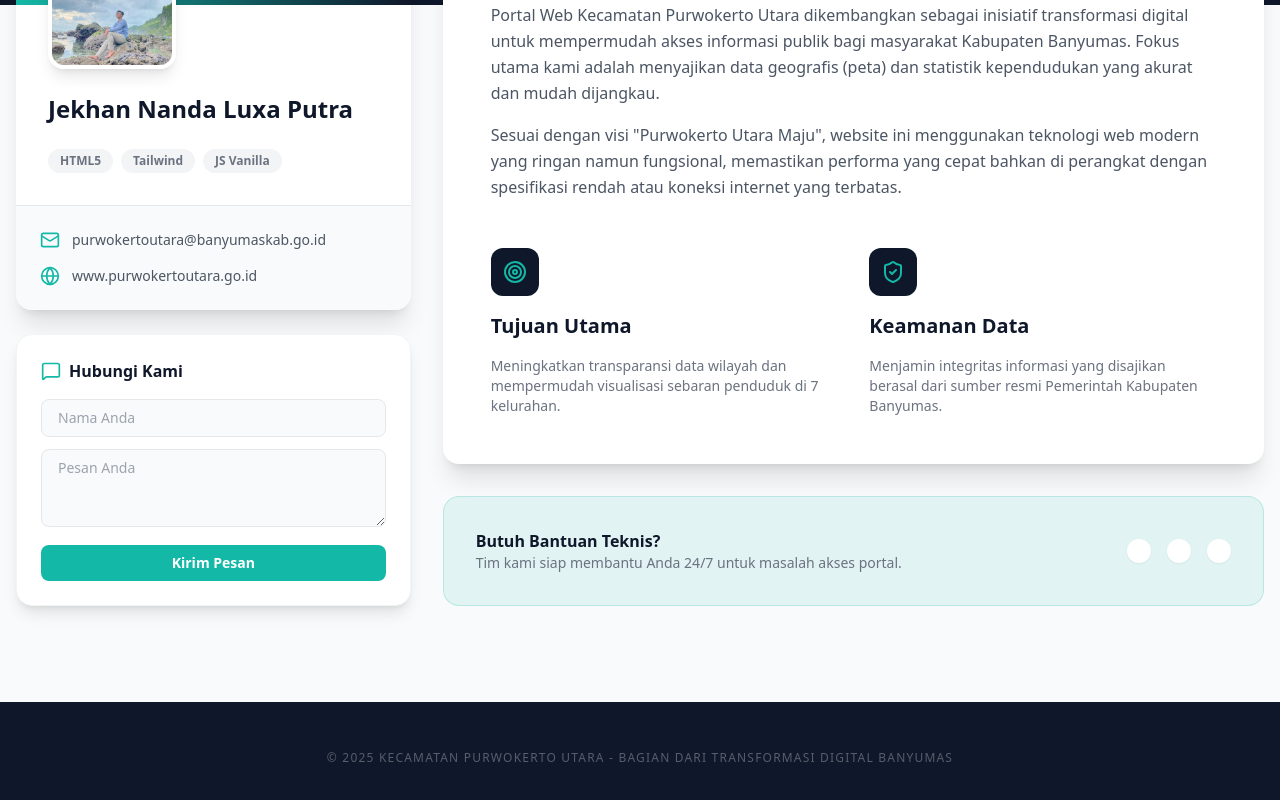
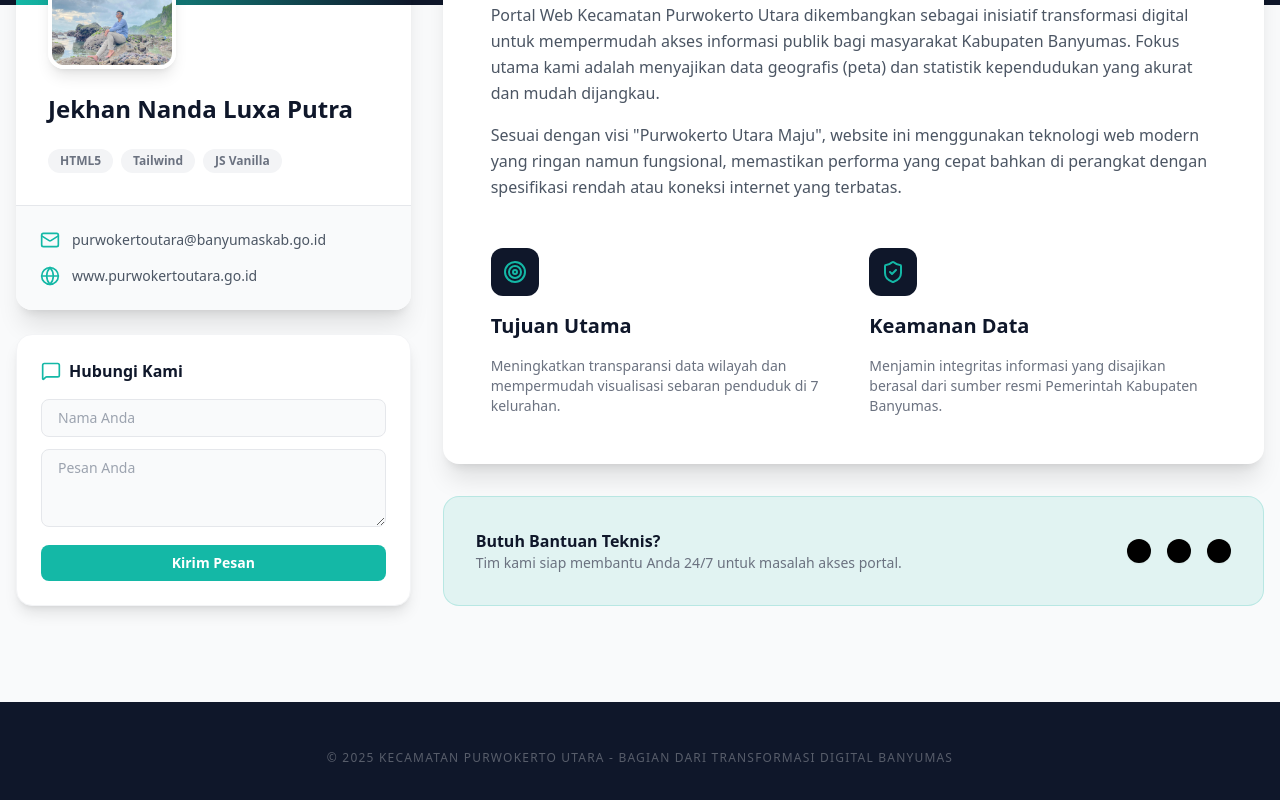
Before and after one commit to jekhanluxap18-tech/webpwtutara-jekhan, a website: page tentang-saya.html in a window 1280 px wide. Shown: the part 396-1196 px from the top of the page. Drawn offline with nearby package versions, Linux system fonts and the light colour scheme.

Commit message:
Update tentang-saya.html

```diff
--- a/tentang-saya.html
+++ b/tentang-saya.html
@@ -143,9 +143,9 @@
                         <p class="text-sm text-gray-500">Tim kami siap membantu Anda 24/7 untuk masalah akses portal.</p>
                     </div>
                     <div class="flex gap-4">
-                        <a href="https://www.instagram.com/jluxayoup_._?igsh=bHltaGhvaHVuZ2d5" class="p-3 bg-white rounded-full shadow-sm hover:text-teal-accent transition-all"><i data-lucide="instagram"></i></a>
-                        <a href="https://www.facebook.com/share/16ZAt5VGAz/" class="p-3 bg-white rounded-full shadow-sm hover:text-teal-accent transition-all"><i data-lucide="facebook"></i></a>
-                        <a href="https://youtube.com/@jekhanluxaputra4388?si=nQuEG8UOGXQzBMKb" class="p-3 bg-white rounded-full shadow-sm hover:text-teal-accent transition-all"><i data-lucide="youtube"></i></a>
+                        <a href="https://www.instagram.com/jluxayoup_._?igsh=bHltaGhvaHVuZ2d5" class="p-3 bg-black rounded-full shadow-sm hover:text-teal-accent transition-all"><i data-lucide="instagram"></i></a>
+                        <a href="https://www.facebook.com/share/16ZAt5VGAz/" class="p-3 bg-black rounded-full shadow-sm hover:text-teal-accent transition-all"><i data-lucide="facebook"></i></a>
+                        <a href="https://youtube.com/@jekhanluxaputra4388?si=nQuEG8UOGXQzBMKb" class="p-3 bg-black rounded-full shadow-sm hover:text-teal-accent transition-all"><i data-lucide="youtube"></i></a>
                     </div>
                 </div>
             </div>
```
